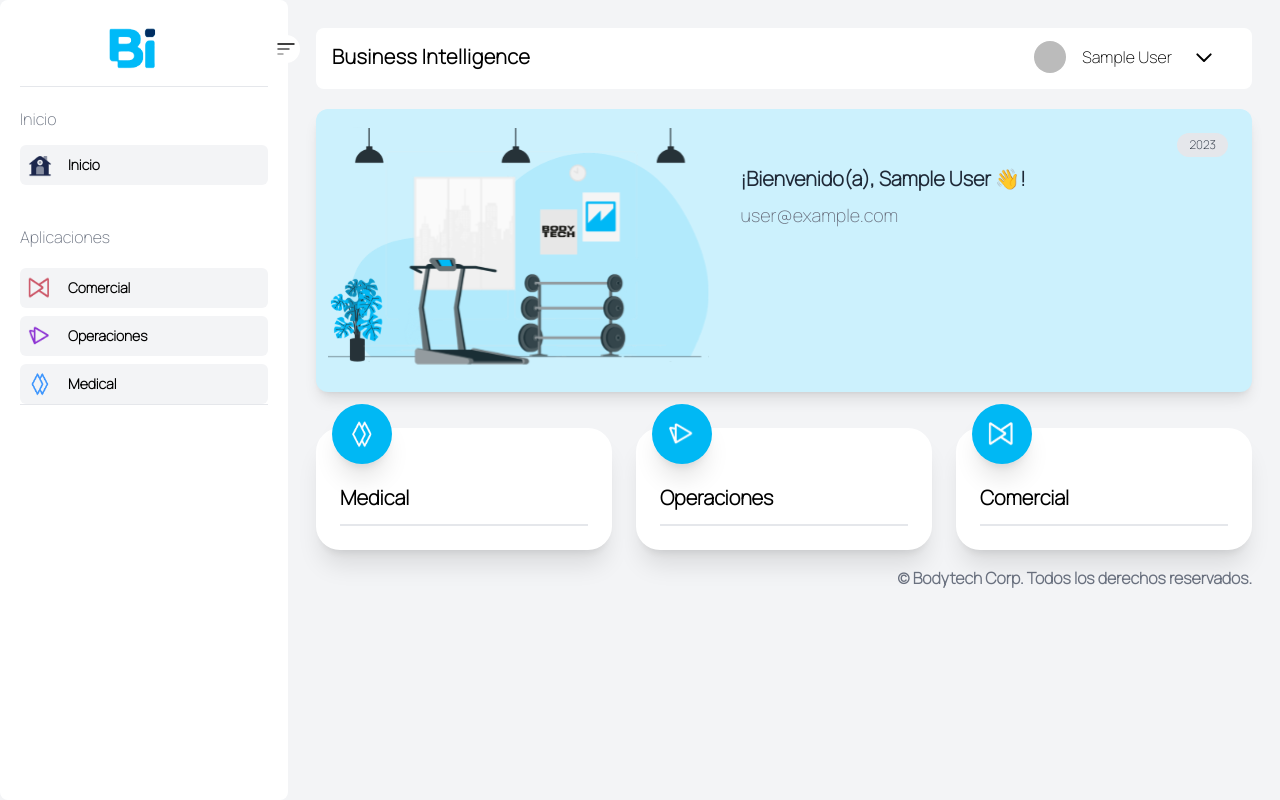
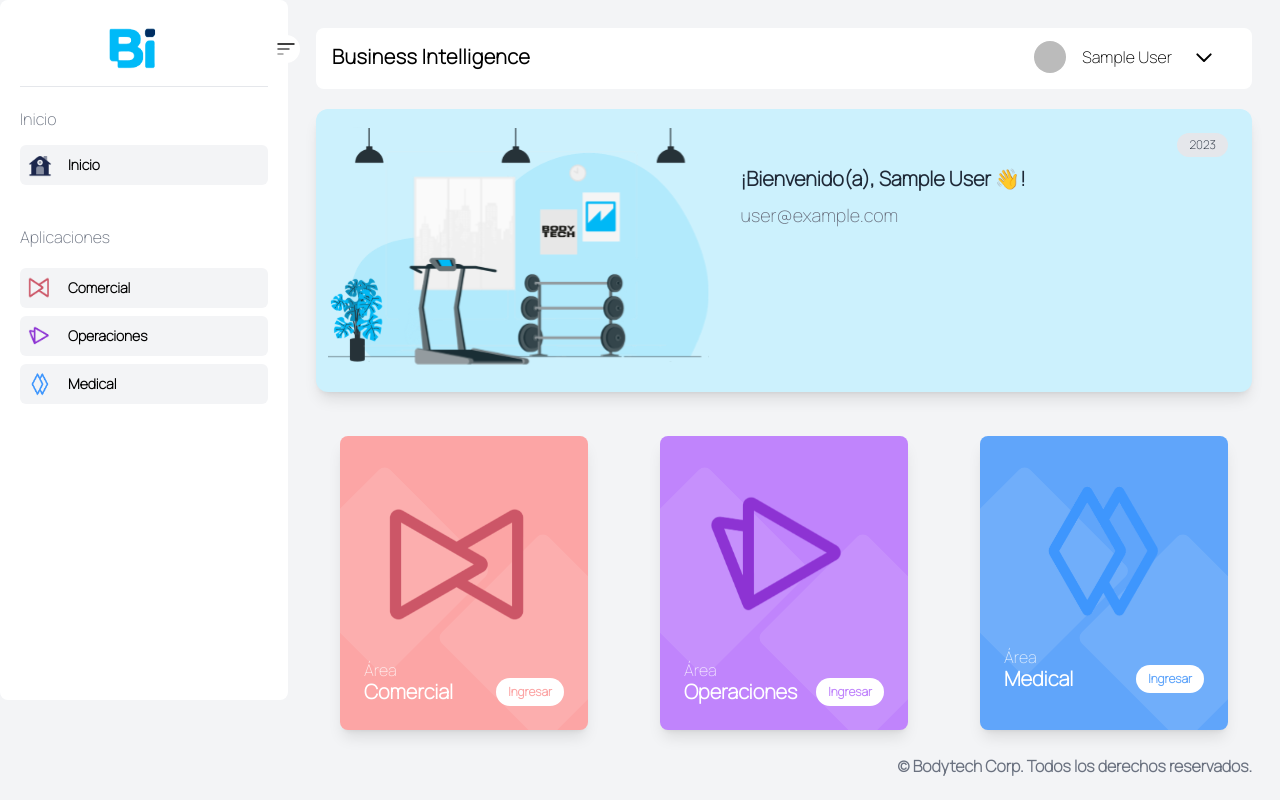
Before and after one commit to jefry-MYBT/quicksight-portal-mybt, a Next.js app: page / in a window 1280 px wide. Built offline with nearby package versions, Linux system fonts and the light colour scheme; no server answers; sample sign-in values are in the browser's storage; what tailwindcss-animated would draw is missing.

Commit message:
style: nuevas tarjetas y avance del modo oscuro

```diff
--- a/components/Cards.jsx
+++ b/components/Cards.jsx
@@ -24,28 +24,63 @@ const dataCards = [
 export default function Cards() {
   return (
     <div className="animate-fade-up grid mt-[20px] grid-cols-1 gap-6 sm:grid-cols-2 md:grid-cols-2 lg:grid-cols-3 xl:grid-cols-3">
-      {dataCards.map((card, i) => (
-        <div className="relative bg-white py-6 px-6 rounded-3xl w-50 my-4 shadow-xl">
-          <div
-            className={`text-white flex items-center absolute rounded-full py-4 px-4 shadow-xl bg-[#00b8f4]  left-4 -top-6`}
-          >
-            <Link href={card.href}>
-                <img className="h-7 w-7 hover:animate-ping" src={card.img} />
-            </Link>
-          </div>
-          <div className="mt-8">
-            <p className="text-xl font-semibold my-2">{card.title}</p>
-
-            <div className="flex space-x-2 text-gray-400 text-sm my-1">
-              {/*      <svg xmlns="http://www.w3.org/2000/svg" className="h-5 w-5" fill="none" viewBox="0 0 24 24" stroke="currentColor">
-                        <path stroke-linecap="round" stroke-linejoin="round" stroke-width="2" d="M8 7V3m8 4V3m-9 8h10M5 21h14a2 2 0 002-2V7a2 2 0 00-2-2H5a2 2 0 00-2 2v12a2 2 0 002 2z" />
-                    </svg>
-                     <p>3 Weeks Left</p> */}
-            </div>
-            <div className="border-t-2 "></div>
-          </div>
+      <div className="flex-shrink-0 m-6 relative overflow-hidden bg-[#fca5a5] rounded-lg max-w-xs shadow-lg">
+      <svg className="absolute bottom-0 left-0 mb-8 scale-150 opacity-10" viewBox="0 0 375 283" fill="none">
+        <rect x="159.52" y="175" width="152" height="152" rx="8" transform="rotate(-45 159.52 175)" fill="white"/>
+        <rect y="107.48" width="152" height="152" rx="8" transform="rotate(-45 0 107.48)" fill="white"/>
+      </svg>
+      <div className="relative pt-[60px] px-10 flex items-center justify-center">
+        <div className="block absolute w-48 h-48 bottom-0 left-0 -mb-24 ml-3" ></div>
+        <img className="relative w-40 animate-bounce-slow" src="logos/aplicaciones/iconos/icon_Comercial.png" alt="comercial" />
+      </div>
+      <div className="relative text-white px-6 pb-6 mt-6">
+        <span className="block opacity-75 -mb-1">Área</span>
+        <div className="flex justify-between">
+          <span className="block font-semibold text-xl">Comercial</span>
+          <Link href="/comercial">
+          <span className="block bg-white rounded-full text-[#fca5a5] hover:bg-[#fca5a5] hover:text-white text-xs font-bold px-3 py-2 leading-none flex items-center">Ingresar</span>
+          </Link>
         </div>
-      ))}
+      </div>
+    </div>
+    <div className="flex-shrink-0 m-6 relative overflow-hidden bg-[#c084fc] rounded-lg max-w-xs shadow-lg">
+      <svg className="absolute bottom-0 left-0 mb-8 scale-150 opacity-10" viewBox="0 0 375 283" fill="none">
+        <rect x="159.52" y="175" width="152" height="152" rx="8" transform="rotate(-45 159.52 175)" fill="white"/>
+        <rect y="107.48" width="152" height="152" rx="8" transform="rotate(-45 0 107.48)" fill="white"/>
+      </svg>
+      <div className="relative pt-10 px-10 flex items-center justify-center">
+        <div className="block absolute w-48 h-48 bottom-0 left-0 -mb-24 ml-3" ></div>
+        <img className="relative w-40 animate-bounce-slow" src="logos/aplicaciones/iconos/icon_Operaciones.png" alt="operaciones" />
+      </div>
+      <div className="relative text-white px-6 pb-6 mt-6">
+        <span className="block opacity-75 -mb-1">Área</span>
+        <div className="flex justify-between">
+          <span className="block font-semibold text-xl">Operaciones</span>
+          <Link href="/operaciones">
+          <span className="block bg-white rounded-full hover:bg-[#c084fc] hover:text-white text-[#c084fc] text-xs font-bold px-3 py-2 leading-none flex items-center">Ingresar</span>
+          </Link>
+        </div>
+      </div>
+    </div>
+    <div className="flex-shrink-0 m-6 relative overflow-hidden bg-[#60a5fa] rounded-lg max-w-xs shadow-lg">
+      <svg className="absolute bottom-0 left-0 mb-8 scale-150 opacity-10" viewBox="0 0 375 283" fill="none">
+        <rect x="159.52" y="175" width="152" height="152" rx="8" transform="rotate(-45 159.52 175)" fill="white"/>
+        <rect y="107.48" width="152" height="152" rx="8" transform="rotate(-45 0 107.48)" fill="white"/>
+      </svg>
+      <div className="relative pt-10 px-10 flex items-center justify-center">
+        <div className="block absolute w-48 h-48 bottom-0 left-0 -mb-24 ml-3" ></div>
+        <img className="relative w-40 animate-bounce-slow" src="logos/aplicaciones/iconos/icon_Medical.png" alt="medical" />
+      </div>
+      <div className="relative text-white px-6 pb-6 mt-6">
+        <span className="block opacity-75 -mb-1">Área</span>
+        <div className="flex justify-between">
+          <span className="block font-semibold text-xl">Medical</span>
+          <Link href="/medical">
+          <span className="block hover:bg-[#60a5fa] hover:text-white bg-white rounded-full text-[#60a5fa] text-xs font-bold px-3 py-2 leading-none flex items-center">Ingresar</span>
+          </Link>
+        </div>
+      </div>
+    </div>
     </div>
   );
 }
--- a/pages/_document.js
+++ b/pages/_document.js
@@ -4,7 +4,7 @@ export default function Document() {
   return (
     <Html lang="en">
       <Head />
-      <body className='animate-fade bg-gray-100 scale-98'>
+      <body className='animate-fade bg-gray-100 scale-98 dark:bg-[#1e293b]'>
         <Main />
         <NextScript />
       </body>
--- a/pages/bodytech.jsx
+++ b/pages/bodytech.jsx
@@ -81,7 +81,7 @@ export default function MyBodytech({ session }) {
         <ul className="pt-6">
           <Link href="/">
             <li
-              className={`flex bg-gray-100 hover:bg-gray-200 cursor-pointer rounded-md p-2 cursor-pointer hover:bg-light-white text-black font-semibold text-sm items-center gap-x-4`}
+              className={`flex bg-gray-100 hover:bg-gray-200 rounded-md p-2 cursor-pointer hover:bg-light-white text-black font-semibold text-sm items-center gap-x-4`}
             >
               <img
                 className="w-6 h-6"
--- a/pages/comercial.jsx
+++ b/pages/comercial.jsx
@@ -95,7 +95,7 @@ export default function Medical({ session }) {
         <ul className="pt-6">
           <Link href="/">
             <li
-              className={`flex bg-gray-100 hover:bg-gray-200 cursor-pointer rounded-md p-2 cursor-pointer hover:bg-light-white text-black font-semibold text-sm items-center gap-x-4`}
+              className={`flex bg-gray-100 hover:bg-gray-200 rounded-md p-2 cursor-pointer hover:bg-light-white text-black font-semibold text-sm items-center gap-x-4`}
             >
               <img
                 className="w-6 h-6"
--- a/pages/index.js
+++ b/pages/index.js
@@ -10,16 +10,17 @@ export default function Sidebar({ session }) {
   const fecha = new Date();
   const [datos, setDatos] = useState(session);
   const [open, setOpen] = useState(true);
+
   const menus = Menu;
   return (
     <div className="flex">
       <div
         className={` ${
           open ? "w-72" : "w-20 "
-        } bg-white rounded-lg h-screen p-5 pt-8 relative duration-300`}
+        } bg-white rounded-lg h-[700px] p-5 pt-8 relative duration-300 dark:bg-[#0f172a]`}
       >
         <button
-          className={`animate-bounce bg-white absolute -right-3 top-9 w-7
+          className={`animate-bounce bg-white dark:bg-[#0f172a] dark:border-[#0f172a] absolute -right-3 top-9 w-7
            border-white border-2 rounded-full  ${!open && "rotate-180"}`}
           onClick={() => setOpen(!open)}
         >
@@ -81,7 +82,7 @@ export default function Sidebar({ session }) {
         <ul className="pt-6">
           <Link href="/">
             <li
-              className={`flex bg-gray-100 hover:bg-gray-200 rounded-md p-2 cursor-pointer hover:bg-light-white text-black font-semibold text-sm items-center gap-x-4`}
+              className={`flex dark:text-white bg-gray-100 hover:bg-gray-200 dark:hover:bg-[#1e293b] rounded-md p-2 cursor-pointer hover:bg-light-white text-black font-semibold text-sm items-center gap-x-4`}
             >
               <img
                 className="w-6 h-6"
@@ -106,7 +107,7 @@ export default function Sidebar({ session }) {
             <Link href={menu.href}>
               <li
                 key={index}
-                className={`flex bg-gray-100 hover:bg-gray-200 rounded-md p-2 cursor-pointer hover:bg-light-white text-black font-semibold text-sm items-center gap-x-4
+                className={`flex dark:hover:bg-[#1e293b] dark:text-white hover:bg-gray-200 bg-gray-100 rounded-md p-2 cursor-pointer hover:bg-light-white text-black font-semibold text-sm items-center gap-x-4
               ${menu.gap ? "mt-9" : "mt-2"} ${
                   index === 0 && "bg-light-white"
                 } `}
@@ -124,7 +125,6 @@ export default function Sidebar({ session }) {
             </Link>
           ))}
         </ul>
-        <hr />
         {/*  <h3
           className={` ${
             !open && "hidden"
@@ -152,21 +152,21 @@ export default function Sidebar({ session }) {
 
       <div className="h-screen flex-1 p-7">
         <Header datos={datos} />
-        <div className="relative h-[38%] mt-5 flex flex-col md:flex-row md:space-x-5 space-y-3 md:space-y-0 rounded-xl shadow-lg p-3 max-w-xs md:max-w-full z-[-2] mx-auto border-[#ccf1fd] bg-[#ccf1fd]">
+        <div className="relative h-[38%] mt-5 flex flex-col md:flex-row md:space-x-5 space-y-3 md:space-y-0 rounded-xl shadow-lg p-3 max-w-xs md:max-w-full z-[-2] mx-auto border-[#ccf1fd] bg-[#ccf1fd] dark:bg-[#172554]">
           <div className="w-full md:w-[50%]  grid place-items-center">
             <LogoWelcome className={
                   `animate-fade-up ${open ? "h-[10%] w-[85%] mt-[-75px]" : "h-[90%] w-[72%] mt-[-77px]"
                 }`}/>
           </div>
-          <div className="w-full md:w-2/3 bg-[#ccf1fd] flex flex-col space-y-2 p-3 animate-fade-up">
+          <div className="w-full md:w-2/3 bg-[#ccf1fd] dark:bg-[#172554] dark:text-white flex flex-col space-y-2 p-3 animate-fade-up">
             <div className="flex justify-between item-center">
               <div className="flex items-center"></div>
               <div className=""></div>
-              <div className="bg-gray-200 px-3 py-1 rounded-full text-xs font-medium text-gray-800 hidden md:block">
+              <div className="bg-gray-200 dark:bg-[#1e293b] dark:text-white  px-3 py-1 rounded-full text-xs font-medium text-gray-800 hidden md:block">
                 {fecha.getFullYear()}
               </div>
             </div>
-            <h3 className="text-gray-800 md:text-1xl font-bold text-xl">
+            <h3 className="text-gray-800 md:text-1xl dark:text-white font-bold text-xl">
               ¡Bienvenido(a), {session.user.name} <span>👋</span>!
             </h3>
             <p className="text-lg text-gray-500 md:text-1xl">
--- a/pages/medical.jsx
+++ b/pages/medical.jsx
@@ -96,7 +96,7 @@ export default function Medical({ session }) {
         <ul className="pt-6">
           <Link href="/">
             <li
-              className={`flex bg-gray-100 hover:bg-gray-200 cursor-pointer rounded-md p-2 cursor-pointer hover:bg-light-white text-black font-semibold text-sm items-center gap-x-4`}
+              className={`flex bg-gray-100 hover:bg-gray-200 rounded-md p-2 cursor-pointer hover:bg-light-white text-black font-semibold text-sm items-center gap-x-4`}
             >
               <img
                 className="w-6 h-6"
--- a/pages/operaciones.jsx
+++ b/pages/operaciones.jsx
@@ -95,7 +95,7 @@ export default function Medical({ session }) {
         <ul className="pt-6">
           <Link href="/">
             <li
-              className={`flex bg-gray-100 hover:bg-gray-200 cursor-pointer rounded-md p-2 cursor-pointer hover:bg-light-white text-black font-semibold text-sm items-center gap-x-4`}
+              className={`flex bg-gray-100 hover:bg-gray-200 rounded-md p-2 cursor-pointer hover:bg-light-white text-black font-semibold text-sm items-center gap-x-4`}
             >
               <img
                 className="w-6 h-6"
--- a/styles/globals.css
+++ b/styles/globals.css
@@ -5,6 +5,6 @@
 
 body {
   margin :0;
-  background-color: #f8fefe;
+  /* background-color: #f8fefe; */
   font-family: 'Manrope', sans-serif;
 }
--- a/tailwind.config.js
+++ b/tailwind.config.js
@@ -4,6 +4,7 @@ module.exports = {
     "./pages/**/*.{js,ts,jsx,tsx}",
     "./components/**/*.{js,ts,jsx,tsx}",
   ],
+  "darkMode": "class",
   theme: {
     extend: {
       keyframes: {
```
Also changed, not shown: components/Header.jsx (+36 -8 lines).
